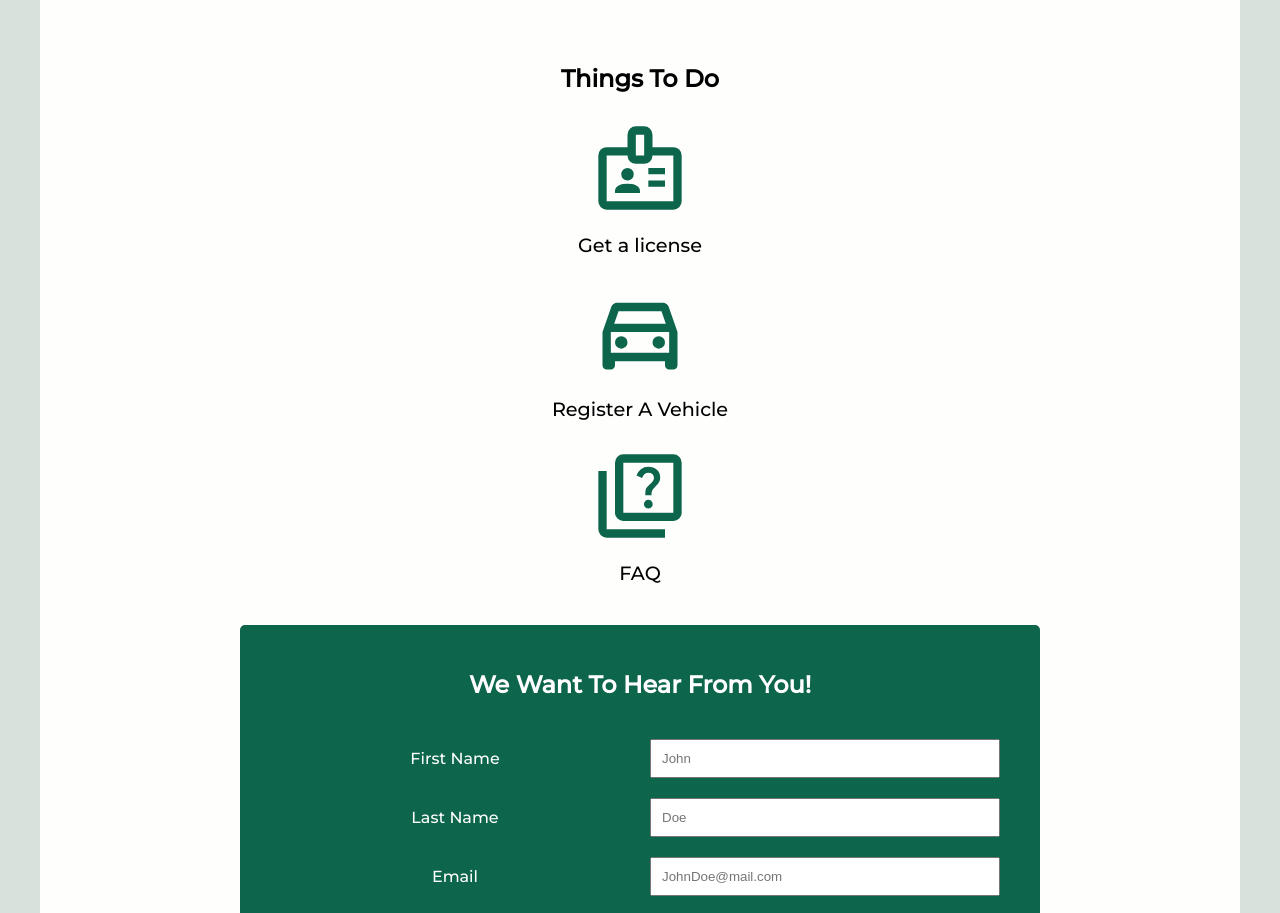
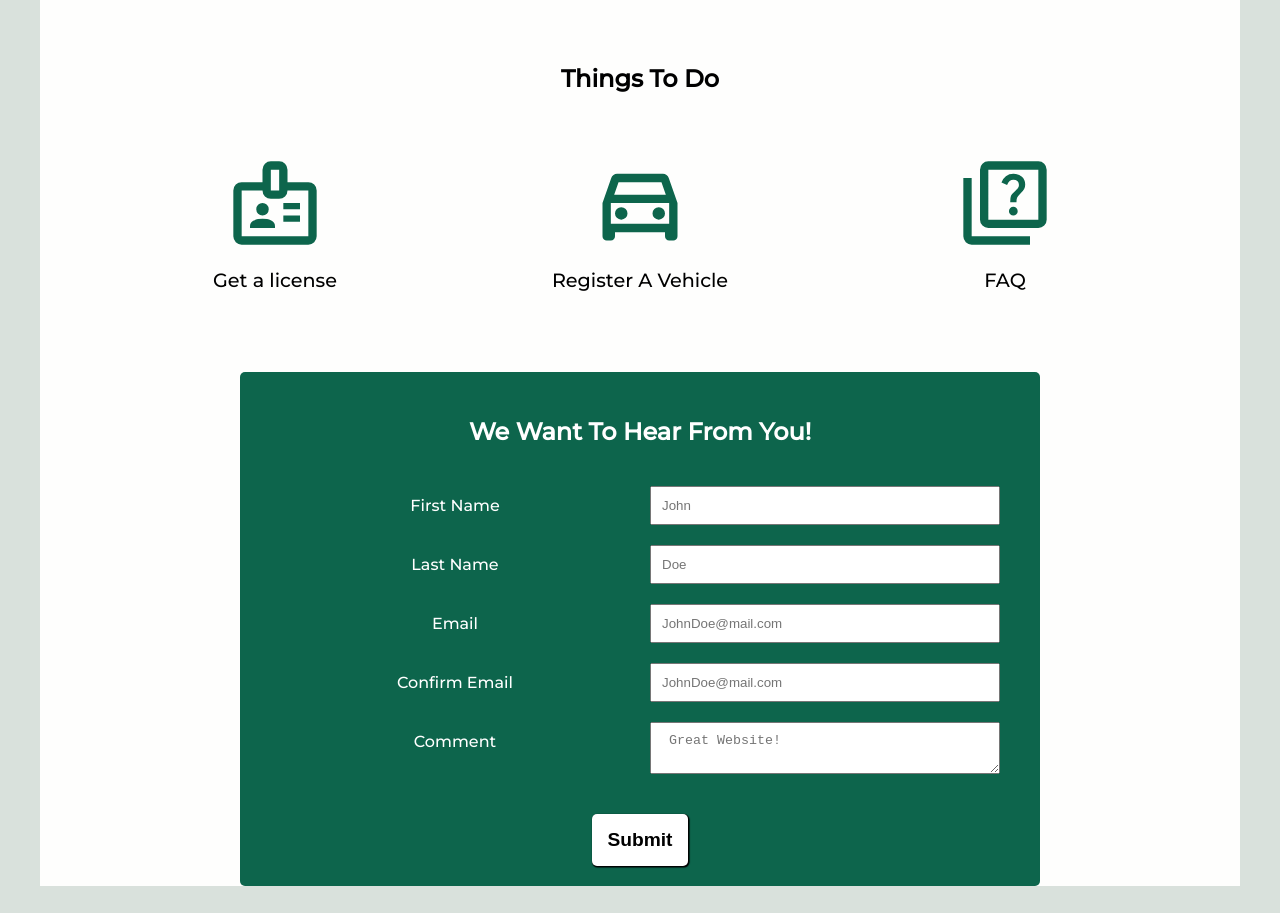
Before and after one commit to cheyannagraham/TGS, a plain HTML site: page index.html in a window 1280 px wide. Shown: the part 1010-1923 px from the top of the page. After the commit the page ends 1896 px from the top, so only its background shows below. Drawn offline with Linux system fonts and the light colour scheme.

Commit message:
add flex container for ttd items

```diff
--- a/styles.css
+++ b/styles.css
@@ -128,6 +128,17 @@ figure {
     text-align: center;
     margin: 10px 0;
     padding: 10px 0;
+}
+#things-to-do ul {
+    display: flex;
+    flex-wrap: wrap;
+    justify-content: space-evenly;
+    margin: 20px 10px;
+    padding: 20px 10px;
+}
+
+.ttd-item {
+    min-width: 300px;
 }
 .icon-link, .icon-link span {
     display: block;
```
